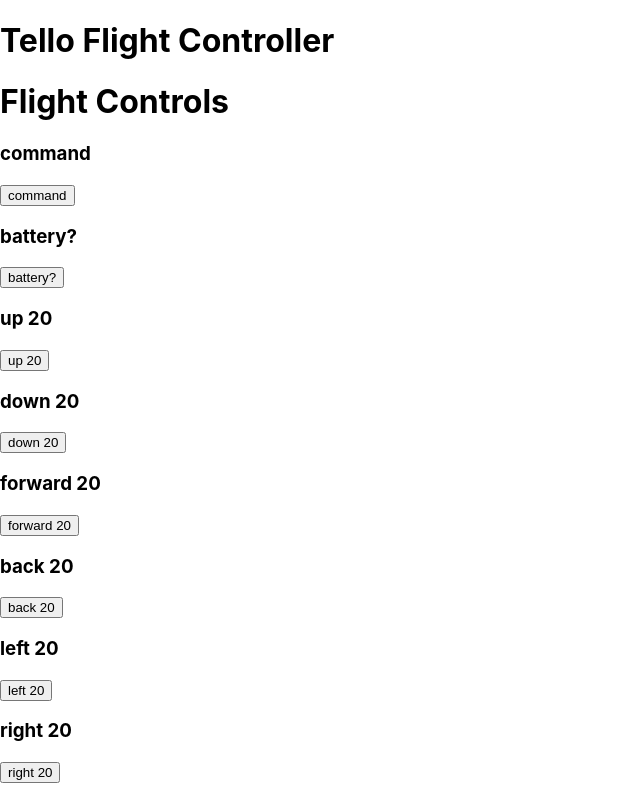
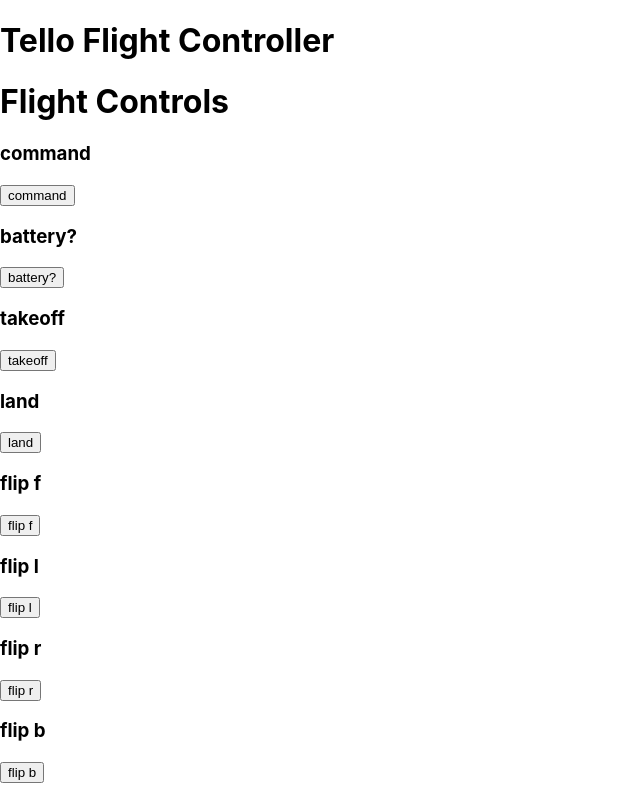
Before and after one commit to sitgofour/flight-controller, a React (Create React App) app in the folder tello/: page / in a window 1280 px wide. Shown: the top 800 px of the page, without its empty margins (0-640 px from the left). Built offline with nearby package versions, Linux system fonts and the light colour scheme.

Commit message:
more flight controls front

```diff
--- a/tello/src/components/DirectionPad.js
+++ b/tello/src/components/DirectionPad.js
@@ -3,11 +3,6 @@
 
 
 class DirectionPad extends Component {
-    constructor(props) {
-        super(props);
-
-
-    }
     render() {
         return(
             <div className="Direction-Pad">
--- a/tello/src/components/FlightController.js
+++ b/tello/src/components/FlightController.js
@@ -2,6 +2,8 @@
 import FlightButton from './FlightButton';
 import axios from 'axios';
 import DirectionPad from './DirectionPad';
+import FlipPad from './FlipPad';
+import TakeOffLand from './TakeOffLand';
 
 
 class FlightController extends Component {
@@ -29,9 +31,11 @@
         return (
             <div className = "FlightController">
                 <h1>Flight Controls</h1>
-                <FlightButton flightCommand={this.flightCommand} command="command"/>
-                <FlightButton flightCommand={this.flightCommand} command="battery?"/>
-                <DirectionPad flightCommand={this.flightCommand}/>
+                <FlightButton flightCommand={this.flightCommand} command="command" />
+                <FlightButton flightCommand={this.flightCommand} command="battery?" />
+                <TakeOffLand flightCommand={this.flightCommand} />
+                <FlipPad flightCommand={this.flightCommand} />
+                <DirectionPad flightCommand={this.flightCommand} />
             </div>
         );
     }
--- /dev/null
+++ b/tello/src/components/FlipPad.js
@@ -0,0 +1,20 @@
+import React, {Component} from 'react';
+import FlightButton from './FlightButton';
+
+
+class FlipPad extends Component {
+    render() {
+        return (
+            <div className="Flip-Pad">
+                <div><FlightButton flightCommand={this.props.flightCommand} command="flip f"/></div>
+                <div>
+                    <FlightButton flightCommand={this.props.flightCommand} command="flip l"/>
+                    <FlightButton flightCommand={this.props.flightCommand} command="flip r"/>
+                </div>
+                <div><FlightButton flightCommand={this.props.flightCommand} command="flip b"/></div>
+            </div>
+        )
+    }
+}
+
+export default FlipPad;
--- /dev/null
+++ b/tello/src/components/TakeOffLand.js
@@ -0,0 +1,16 @@
+import React, {Component} from 'react';
+import FlightButton from './FlightButton';
+
+
+class TakeOffLand extends Component {
+    render() {
+        return(
+            <div className="TakeOffLand">
+                <FlightButton flightCommand={this.props.flightCommand} command="takeoff"/>
+                <FlightButton flightCommand={this.props.flightCommand} command="land"/>
+            </div>
+        )
+    }
+}
+
+export default TakeOffLand;
```
